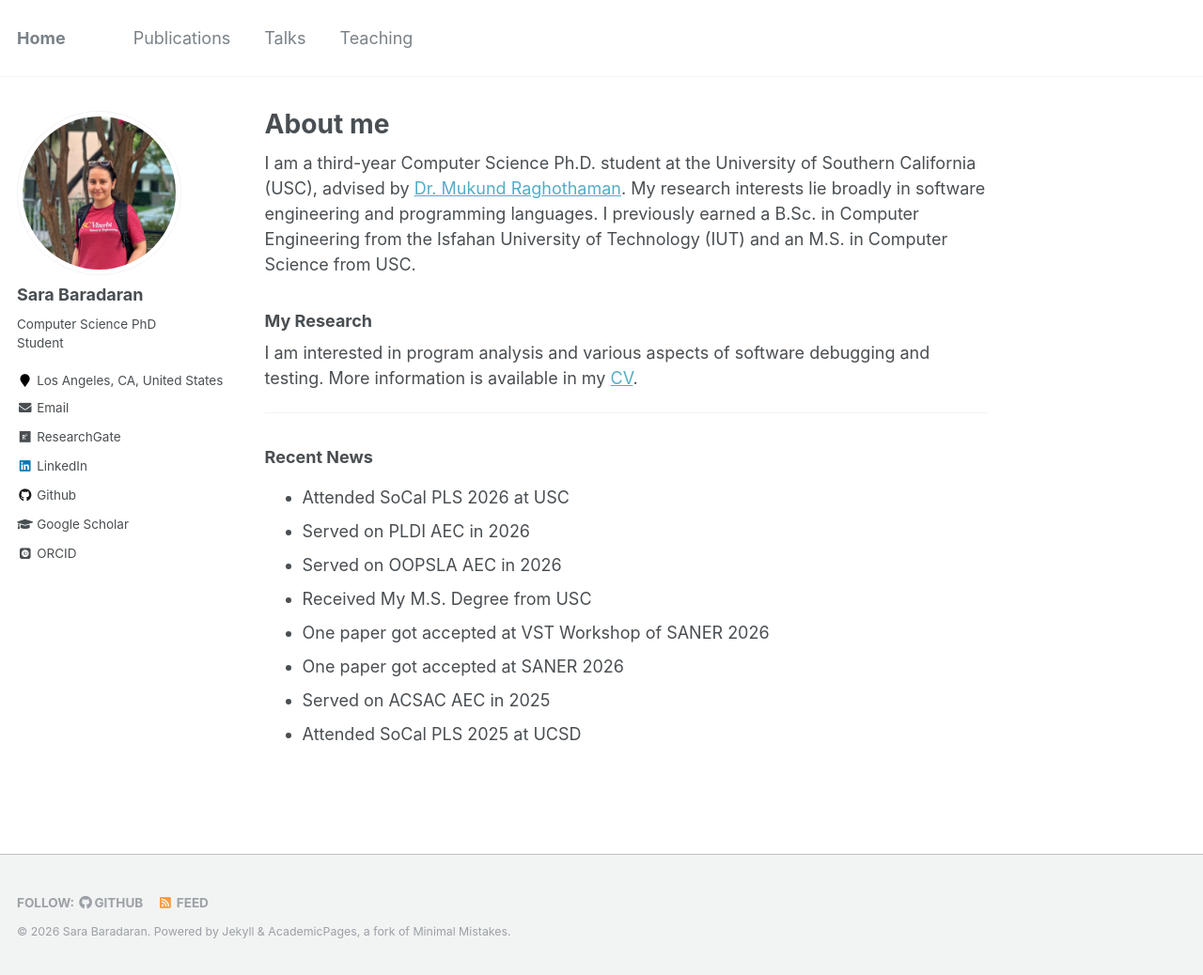
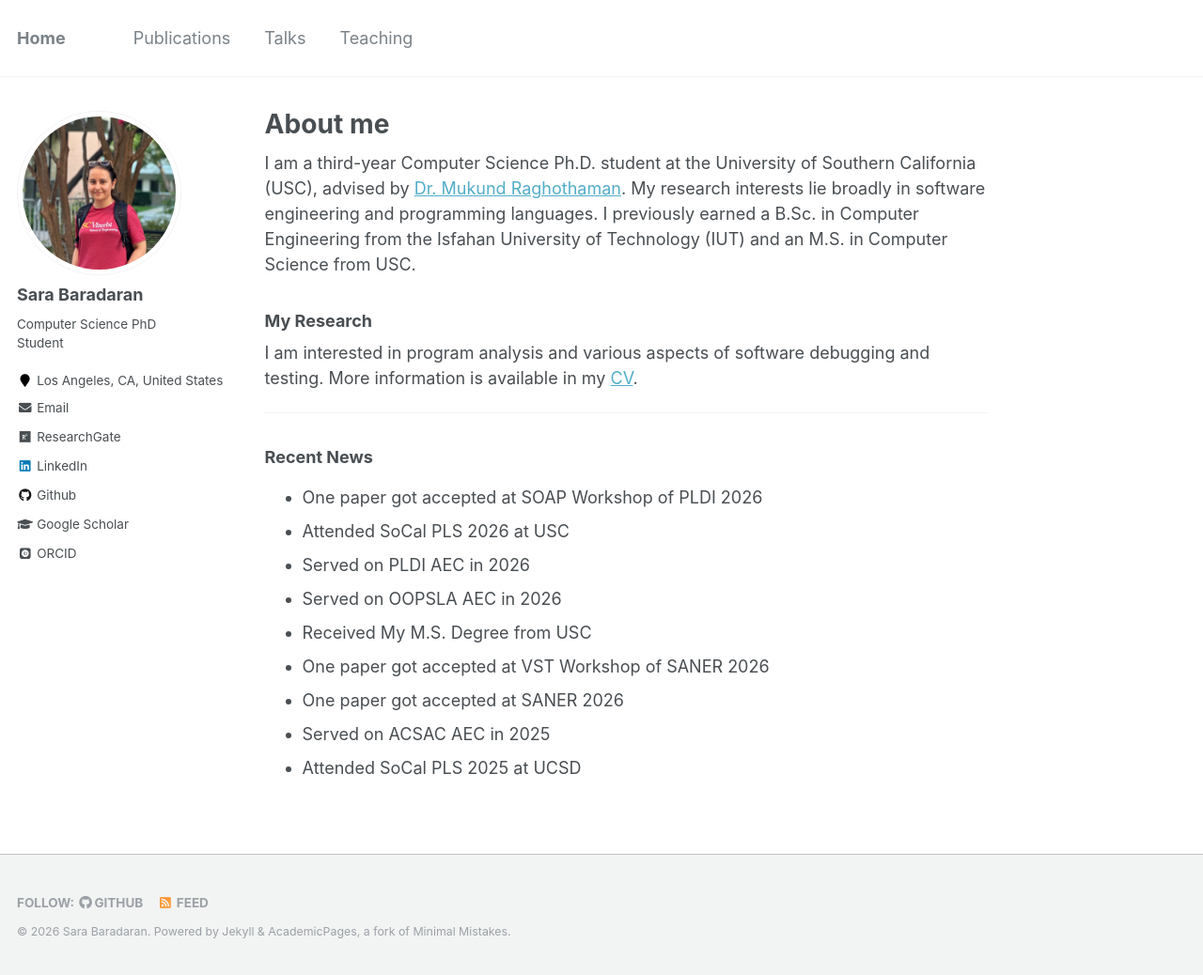
Before and after one commit to SaraBaradaran/SaraBaradaran.github.io, a Jekyll site: the page built from _pages/about.md, in a window 1280 px wide and 1038 px high. Shown: the whole window at 94% size. Built offline with Jekyll 4.4.1, drawn with Linux system fonts in a browser that asks for light colours; some web fonts are replaced.

Commit message:
Update about.md

```diff
--- a/_pages/about.md
+++ b/_pages/about.md
@@ -14,6 +14,7 @@ I am interested in program analysis and various aspects of software debugging an
 
 ---
 ### Recent News
+- One paper got accepted at SOAP Workshop of PLDI 2026
 - Attended SoCal PLS 2026 at USC
 - Served on PLDI AEC in 2026
 - Served on OOPSLA AEC in 2026
```
